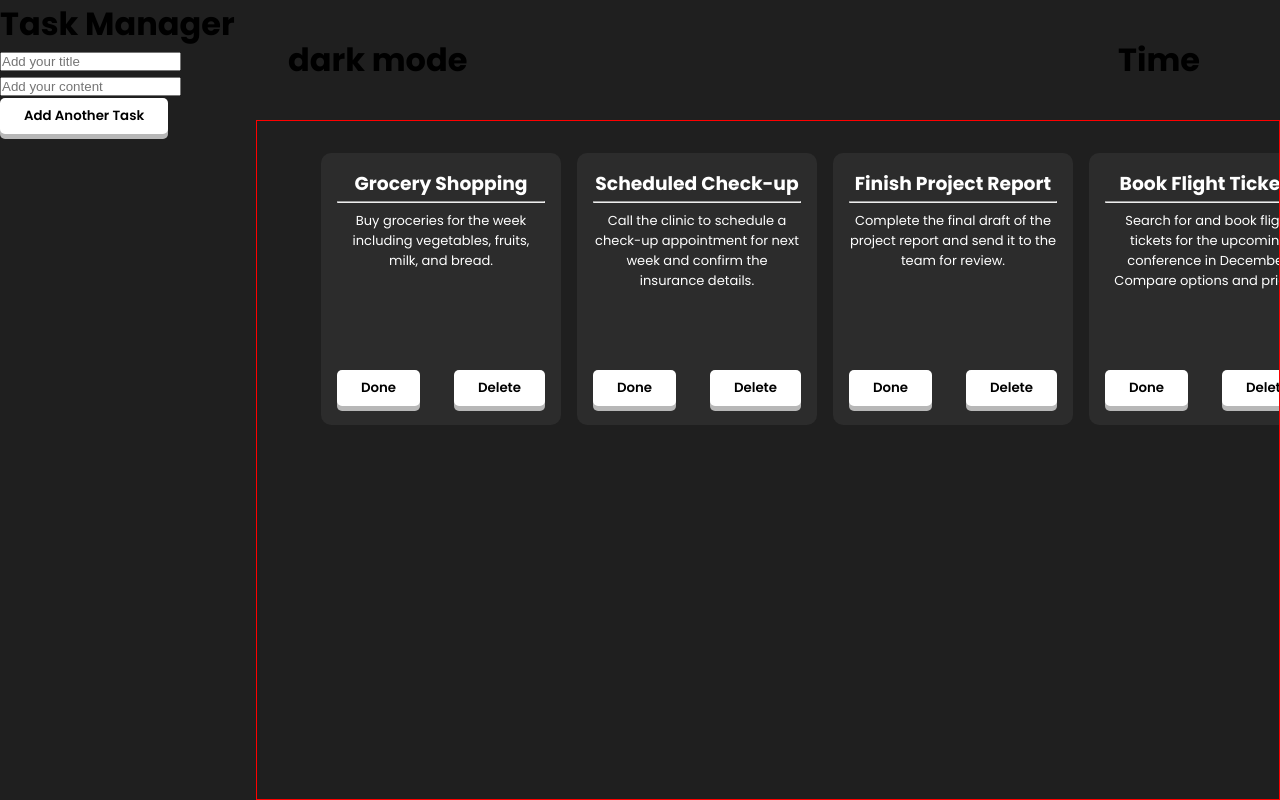
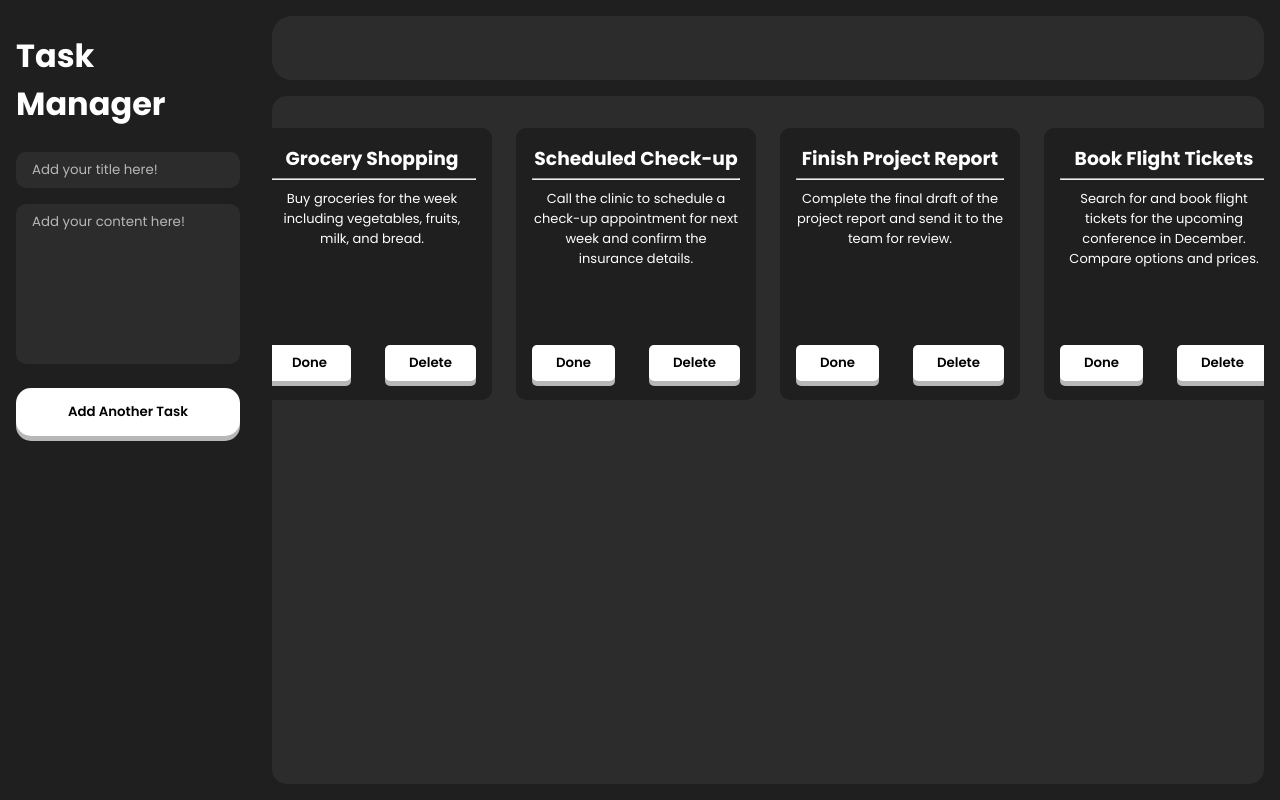
Before and after one commit to jef-en/react-library-practice, a React (Vite) app in the folder todo-list/: page / in a window 1280 px wide. Built offline with nearby package versions, Linux system fonts and the light colour scheme.

Commit message:
Continue the CSS Part

```diff
--- a/todo-list/src/components/ToDoList.jsx
+++ b/todo-list/src/components/ToDoList.jsx
@@ -70,29 +70,35 @@ function ToDoList() {
         <h1 id="title">Task Manager</h1>
         <input
           type="text"
-          placeholder="Add your title"
+          placeholder="Add your title here!"
           name="title"
           value={newTask.title}
           onChange={handleChange}
+          className="fields field-title"
         />
-        <input
+        <textarea
           type="text"
-          placeholder="Add your content"
+          placeholder="Add your content here!"
           name="content"
           value={newTask.content}
           onChange={handleChange}
+          className="fields field-content"
         />
         <button onClick={handleAdd} className="btn b">
           Add Another Task
         </button>
       </div>
-      <div id="productivity-container">
-        <h1>dark mode </h1>
-        <h1>Time</h1>
-      </div>
+      <div id="productivity-container"></div>
       <div id="task-container">
+        <div className="container">
           {task.map((value) => (
-          <div id="task" key={value.id}>
+            <div
+              id="task"
+              key={value.id}
+              style={{
+                backgroundColor: value.isComplete ? "#55c355" : "",
+              }}
+            >
               <h3
                 className="task-title"
                 style={{
@@ -111,7 +117,10 @@ function ToDoList() {
                 {value.content}
               </p>
               <div id="buttons">
-              <button onClick={() => handleComplete(value.id)} className="btn">
+                <button
+                  onClick={() => handleComplete(value.id)}
+                  className="btn"
+                >
                   {value.isComplete ? "Not Done" : "Done"}
                 </button>
                 <button onClick={() => handleDelete(value.id)} className="btn">
@@ -122,6 +131,7 @@ function ToDoList() {
           ))}
         </div>
       </div>
+    </div>
   );
 }
 export default ToDoList;
--- a/todo-list/src/index.css
+++ b/todo-list/src/index.css
@@ -16,19 +16,13 @@
 body {
   font-family: "Poppins", sans-serif;
   background-color: var(--clr-black);
-}
-
-#main-container {
-  min-height: 100vh;
-  display: grid;
-  grid-template-columns: 30% 1fr;
-  grid-template-rows: 30% 1fr;
+  color: var(--clr-white);
 }
 
 #main-container {
   display: grid;
   grid-template-columns: 20% 1fr;
-  grid-template-rows: 15% 1fr;
+  grid-template-rows: 10% 1fr;
   height: 100vh;
   width: 100vw;
 }
@@ -36,37 +30,73 @@ body {
 #nav-container {
   grid-row: 1 / span 2;
   grid-column: 1;
-  /* outline: 1px solid red; */
+  margin: 1rem 0;
+  padding: 1rem;
+  display: flex;
+  flex-direction: column;
+  align-items: center;
+  justify-content: start;
+}
+
+#title {
+  margin-bottom: 1.5rem;
+}
+
+.fields {
+  padding: 0.5rem 1rem;
+  font-family: "Poppins", sans-serif;
+  border: none;
+  border-radius: 10px;
+  width: 100%;
+  margin-bottom: 1rem;
+}
+
+.field-title,
+.field-content {
+  background-color: var(--clr-gray);
+  color: white;
+}
+
+input::placeholder,
+textarea::placeholder {
+  color: var(--clr-dwhite);
+}
+
+textarea {
+  min-height: 10rem;
+  resize: none;
 }
 
 #productivity-container {
+  margin: 1rem;
+  padding: 2rem 4rem;
   grid-row: 1;
   grid-column: 2;
   display: flex;
   align-items: center;
   justify-content: space-between;
-  padding: 0 5rem 0 2rem;
+  background-color: var(--clr-gray);
+  border-radius: 20px;
 }
 
 #task-container {
-  padding: 2rem 4rem;
-  /*
-  margin-left: 1rem; */
+  padding: 2rem;
+  margin: 1rem;
   grid-row: 2;
   grid-column: 2;
-  overflow-y: auto;
-  display: grid;
-  grid-template-columns: repeat(4, 1fr);
-  grid-template-rows: repeat(4, 1fr);
-  gap: 1rem;
-  border: 1px solid red;
+  overflow: auto;
+  background-color: var(--clr-gray);
+  border-radius: 15px;
+  display: flex;
+  flex-direction: column;
+  align-items: center;
 }
 
 /* Task  */
 #task {
   min-height: 17rem;
   width: 15rem;
-  background-color: var(--clr-gray);
+  background-color: var(--clr-black);
   color: var(--clr-white);
   border-radius: 10px;
   padding: 1rem;
@@ -83,6 +113,7 @@ body {
 
 .line {
   width: 100%;
+  margin: 0.1rem;
 }
 
 .task-content {
@@ -111,7 +142,43 @@ body {
   transition: all ease-in-out 0.1s;
 }
 
+.btn:hover {
+  cursor: pointer;
+}
+
 .btn:active {
   box-shadow: 0px 2px var(--clr-dwhite);
   transform: translateY(3px);
 }
+
+.b {
+  margin-top: 0.5rem;
+  width: 100%;
+  height: 3rem;
+  border-radius: 15px;
+}
+
+.container {
+  display: grid;
+  grid-template-columns: repeat(4, 1fr);
+  /* grid-template-rows: repeat(4, 1fr); This will mess up your scrollbar*/
+  gap: 1.5rem;
+}
+
+#task-container::-webkit-scrollbar {
+  width: 20px;
+}
+
+#task-container::-webkit-scrollbar-track {
+  background-color: transparent;
+}
+
+#task-container::-webkit-scrollbar-thumb {
+  background-color: var(--clr-dwhite);
+  border-radius: 20px;
+  border: 6px solid transparent;
+  background-clip: content-box;
+}
+#task-container::-webkit-scrollbar-thumb:hover {
+  background-color: var(--clr-white);
+}
```
Lines whose indentation alone changed are shown as unchanged.
